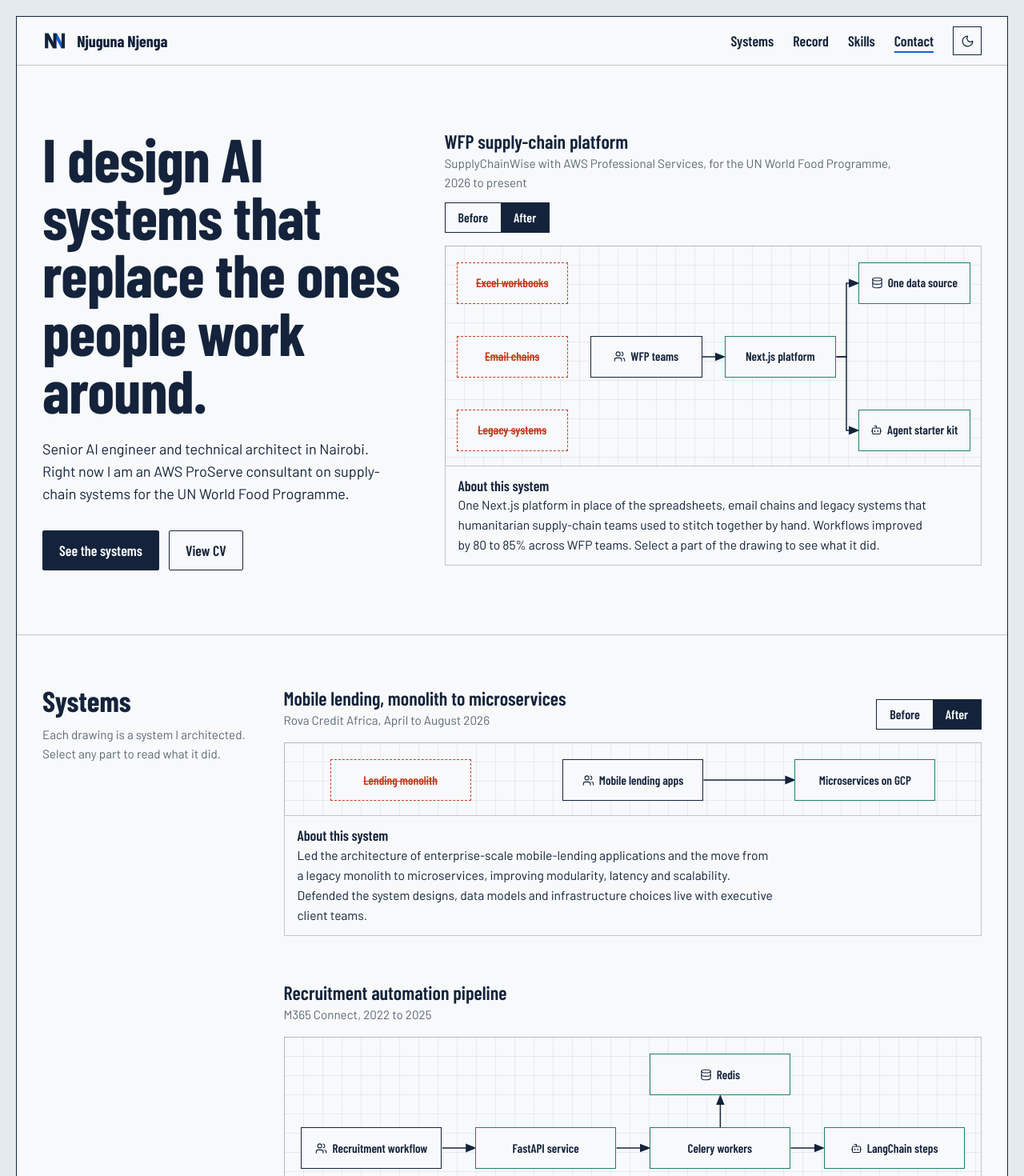
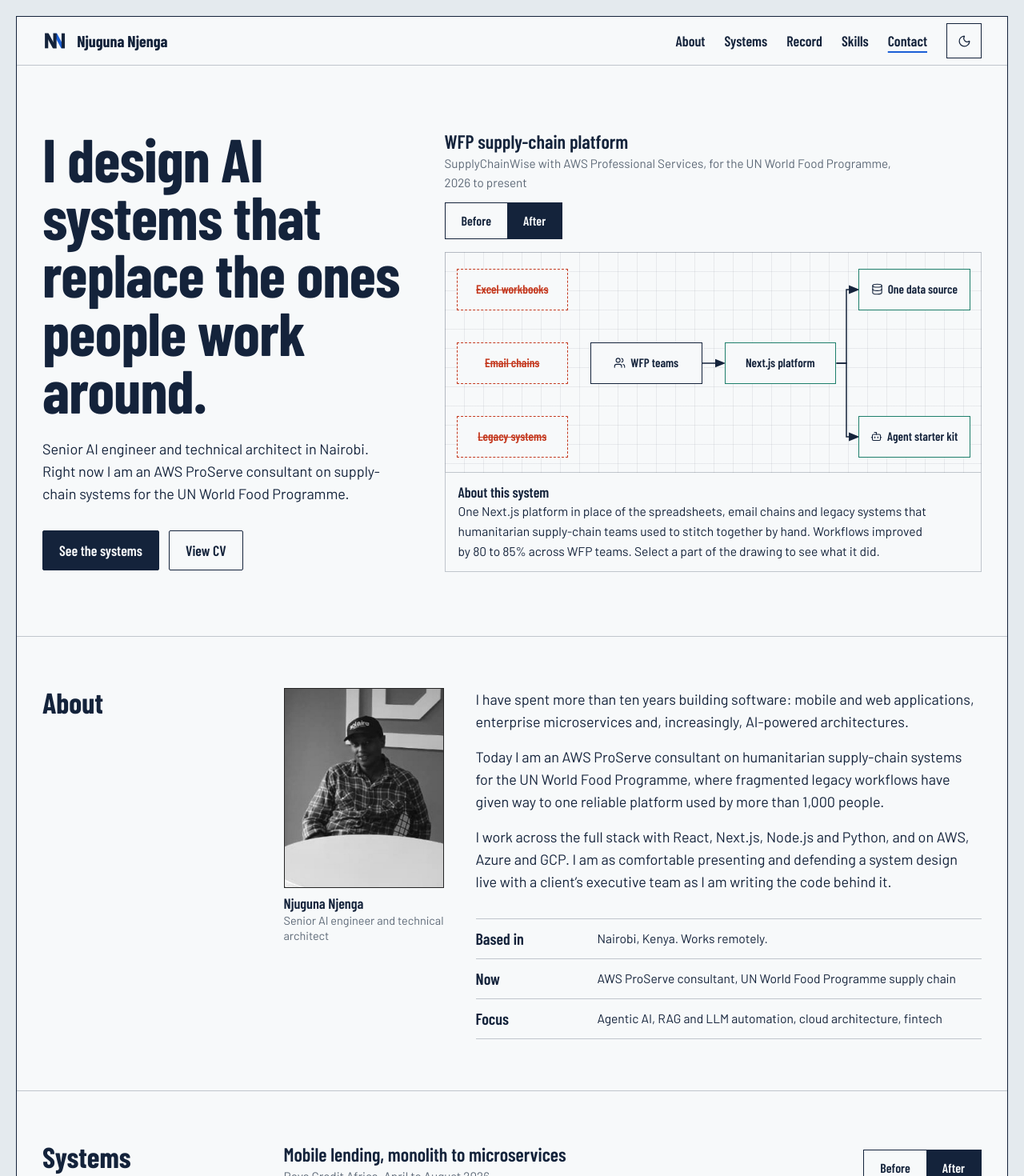
Before and after one commit to antoniodemax/njuguna-njenga, a React (Vite) app: page / in a window 1280 px wide. Shown: the top 1470 px of the page at 80% size. Built offline with nearby package versions, Linux system fonts and the light colour scheme.

Commit message:
Added About section with portrait and improved responsiveness

```diff
--- a/src/App.tsx
+++ b/src/App.tsx
@@ -1,3 +1,4 @@
+import { About } from './components/About'
 import { Hero } from './components/Hero'
 import { RecordTable } from './components/RecordTable'
 import { SheetHeader } from './components/SheetHeader'
@@ -14,6 +15,7 @@ function App() {
         <SheetHeader />
         <main>
           <Hero />
+          <About />
           <Systems />
           <SideBuilds />
           <RecordTable />
--- /dev/null
+++ b/src/components/About.tsx
@@ -0,0 +1,52 @@
+import { about } from '../content/about'
+import { profile } from '../content/profile'
+import { Section } from './Section'
+
+// The portrait is optional: drop a file named njuguna-njenga.(jpg|jpeg|png|webp)
+// into src/assets and it appears. Without one, the section is text only.
+const portraits = import.meta.glob<string>('../assets/njuguna-njenga.{jpg,jpeg,png,webp}', {
+  eager: true,
+  query: '?url',
+  import: 'default',
+})
+const portrait = Object.values(portraits)[0]
+
+export function About() {
+  return (
+    <Section id="about" title="About">
+      <div className={portrait ? 'grid items-start gap-x-10 gap-y-8 md:grid-cols-[12.5rem_1fr]' : undefined}>
+        {portrait && (
+          <figure className="m-0 w-40 md:w-auto">
+            <img
+              src={portrait}
+              alt={`Portrait of ${profile.name}`}
+              width={520}
+              height={650}
+              loading="lazy"
+              className="aspect-[4/5] w-full border border-ink object-cover brightness-110 grayscale"
+            />
+            <figcaption className="mt-2">
+              <span className="block font-display text-lg font-semibold leading-tight">{profile.name}</span>
+              <span className="block text-[0.9rem] leading-snug text-pencil">{profile.role}</span>
+            </figcaption>
+          </figure>
+        )}
+        <div>
+          <div className="grid max-w-[66ch] gap-4 text-lg">
+            {about.paragraphs.map((paragraph) => (
+              <p key={paragraph}>{paragraph}</p>
+            ))}
+          </div>
+          <dl className="mt-8 border-t border-rule">
+            {about.facts.map((fact) => (
+              <div key={fact.label} className="grid gap-x-6 gap-y-1 border-b border-rule py-3 sm:grid-cols-[8rem_1fr]">
+                <dt className="font-display text-xl font-semibold leading-tight">{fact.label}</dt>
+                <dd className="text-[0.975rem]">{fact.value}</dd>
+              </div>
+            ))}
+          </dl>
+        </div>
+      </div>
+    </Section>
+  )
+}
--- a/src/components/Hero.tsx
+++ b/src/components/Hero.tsx
@@ -7,9 +7,9 @@ export function Hero() {
     <section
       id="top"
       aria-labelledby="statement"
-      className="grid items-start gap-x-8 gap-y-10 px-5 py-12 sm:px-8 lg:grid-cols-12 lg:py-20"
+      className="grid items-start gap-x-8 gap-y-10 px-5 py-12 sm:px-8 xl:grid-cols-12 xl:py-20"
     >
-      <div className="lg:col-span-5">
+      <div className="xl:col-span-5">
         <h1
           id="statement"
           className="font-display text-[clamp(2.75rem,6.4vw,4.75rem)] font-bold leading-[0.95] tracking-[-0.01em]"
@@ -34,7 +34,7 @@ export function Hero() {
           </a>
         </div>
       </div>
-      <div className="min-w-0 lg:col-span-7">
+      <div className="min-w-0 xl:col-span-7">
         <SystemDiagram system={wfp} drawOnLoad headingLevel="h2" />
       </div>
     </section>
--- a/src/components/SheetHeader.tsx
+++ b/src/components/SheetHeader.tsx
@@ -5,6 +5,7 @@ import { useTheme } from '../hooks/useTheme'
 import { Logo } from './Logo'
 
 const links = [
+  { id: 'about', label: 'About', hideOnPhone: true },
   { id: 'systems', label: 'Systems' },
   { id: 'record', label: 'Record' },
   { id: 'skills', label: 'Skills' },
@@ -13,6 +14,7 @@ const links = [
 
 // Sections without their own nav link count towards the link before them.
 const groups: Record<string, string[]> = {
+  about: ['about'],
   systems: ['systems', 'side-builds'],
   record: ['record'],
   skills: ['skills', 'certifications'],
@@ -26,22 +28,22 @@ export function SheetHeader() {
   const toggleLabel = theme === 'dark' ? 'Switch to light sheet' : 'Switch to blueprint'
 
   return (
-    <header className="sticky top-0 z-20 flex items-center justify-between gap-x-3 border-b border-rule bg-sheet px-3 py-3 sm:gap-x-6 sm:px-8">
-      <a href="#top" className="flex shrink-0 items-center gap-3 font-display text-xl font-bold">
+    <header className="sticky top-0 z-20 flex items-center justify-between gap-x-2 border-b border-rule bg-sheet px-2 py-2 max-[339px]:flex-wrap sm:gap-x-6 sm:px-8">
+      <a href="#top" className="flex min-h-11 shrink-0 items-center gap-3 pl-1 font-display text-xl font-bold sm:pl-0">
         <Logo size={26} />
         <span className="max-sm:sr-only">{profile.name}</span>
       </a>
-      <div className="flex items-center gap-x-1.5 sm:gap-x-3">
+      <div className="flex items-center gap-x-1 sm:gap-x-3">
         <nav aria-label="Sections">
           <ul className="flex">
             {links.map((link) => {
               const current = active === link.id
               return (
-                <li key={link.id}>
+                <li key={link.id} className={'hideOnPhone' in link ? 'max-sm:hidden' : undefined}>
                   <a
                     href={`#${link.id}`}
                     aria-current={current ? 'location' : undefined}
-                    className={`block px-1.5 py-1 font-display text-base font-semibold underline-offset-[6px] sm:px-3 sm:text-lg ${
+                    className={`flex min-h-11 items-center px-1 font-display text-base font-semibold underline-offset-[6px] sm:px-3 sm:text-lg ${
                       current ? 'underline decoration-brand decoration-2' : 'decoration-1 hover:underline'
                     }`}
                   >
@@ -57,7 +59,7 @@ export function SheetHeader() {
           onClick={toggle}
           aria-label={toggleLabel}
           title={toggleLabel}
-          className="grid size-9 shrink-0 cursor-pointer place-items-center border border-ink transition-colors duration-200 hover:bg-ink hover:text-sheet"
+          className="grid size-11 shrink-0 cursor-pointer place-items-center border border-ink transition-colors duration-200 hover:bg-ink hover:text-sheet"
         >
           <Icon size={17} strokeWidth={1.75} aria-hidden="true" />
         </button>
--- a/src/components/SideBuilds.tsx
+++ b/src/components/SideBuilds.tsx
@@ -1,7 +1,7 @@
 import { sideBuilds } from '../content/projects'
 import { Section } from './Section'
 
-const linkClass = 'font-semibold underline underline-offset-4 decoration-1 hover:decoration-2'
+const linkClass = 'inline-flex min-h-11 items-center font-semibold underline underline-offset-4 decoration-1 hover:decoration-2'
 
 export function SideBuilds() {
   return (
@@ -12,7 +12,7 @@ export function SideBuilds() {
             <h3 className="font-display text-2xl font-semibold leading-tight">{build.name}</h3>
             <p className="mt-1 max-w-[46ch]">{build.line}</p>
             {build.stack && <p className="mt-2 text-[0.95rem] text-pencil">{build.stack}</p>}
-            <p className="mt-4 flex flex-wrap gap-x-5 gap-y-1">
+            <p className="mt-2 flex flex-wrap gap-x-6">
               <a href={build.demo} target="_blank" rel="noreferrer" className={linkClass}>
                 Open the live demo<span className="sr-only"> of {build.name}</span>
               </a>
--- a/src/components/SystemDiagram.tsx
+++ b/src/components/SystemDiagram.tsx
@@ -87,10 +87,12 @@ export function SystemDiagram({ system, drawOnLoad = false, headingLevel = 'h3'
   const tall = width > 0 && width < 560
   const cols = tall ? system.rows : system.cols
   const rows = tall ? system.cols : system.rows
-  const cellHeight = tall ? 96 : 92
-  const height = rows * cellHeight
   const cellWidth = width / cols
   const nodeWidth = Math.max(0, Math.min(176, cellWidth - (tall ? 12 : 28)))
+  // Very narrow boxes wrap their label onto three lines, so they get more height.
+  const nodeHeight = nodeWidth < 84 ? 68 : NODE_HEIGHT
+  const cellHeight = (tall ? 44 : 40) + nodeHeight
+  const height = rows * cellHeight
 
   const place = (node: SystemNode): Point => ({
     x: ((tall ? node.row : node.col) + 0.5) * cellWidth,
@@ -128,7 +130,7 @@ export function SystemDiagram({ system, drawOnLoad = false, headingLevel = 'h3'
                 type="button"
                 aria-pressed={state === option}
                 onClick={() => switchTo(option)}
-                className={`cursor-pointer px-4 py-1.5 font-display text-base font-semibold transition-colors duration-200 ${
+                className={`min-h-11 cursor-pointer px-5 font-display text-base font-semibold transition-colors duration-200 ${
                   state === option ? 'bg-ink text-sheet' : 'bg-transparent text-ink hover:bg-ink/10'
                 }`}
               >
@@ -169,7 +171,7 @@ export function SystemDiagram({ system, drawOnLoad = false, headingLevel = 'h3'
                 return (
                   <motion.path
                     key={`${state}-${edge.from}-${edge.to}-${tall}`}
-                    d={connector(place(from), place(to), nodeWidth, NODE_HEIGHT, tall)}
+                    d={connector(place(from), place(to), nodeWidth, nodeHeight, tall)}
                     fill="none"
                     stroke={lineColor}
                     strokeWidth={1.5}
@@ -201,9 +203,9 @@ export function SystemDiagram({ system, drawOnLoad = false, headingLevel = 'h3'
                   className={nodeClasses(node, state, isSelected)}
                   style={{
                     left: x - nodeWidth / 2,
-                    top: y - NODE_HEIGHT / 2,
+                    top: y - nodeHeight / 2,
                     width: nodeWidth,
-                    height: NODE_HEIGHT,
+                    height: nodeHeight,
                   }}
                 >
                   {Icon && nodeWidth > 120 && <Icon size={15} strokeWidth={1.75} aria-hidden="true" className="shrink-0" />}
--- a/src/components/TitleBlock.tsx
+++ b/src/components/TitleBlock.tsx
@@ -1,10 +1,10 @@
 import { profile } from '../content/profile'
 import { Logo } from './Logo'
 
-const cell = 'border-b border-r border-rule px-5 py-4 sm:px-6'
+const cell = 'border-b border-r border-rule px-5 py-3 sm:px-6'
 const label = 'block text-[0.9rem] text-pencil'
 const value = 'block font-display text-xl font-semibold leading-tight'
-const link = `${value} underline underline-offset-4 decoration-1 hover:decoration-2 break-words`
+const link = `${value} flex min-h-11 items-center underline underline-offset-4 decoration-1 hover:decoration-2 [overflow-wrap:anywhere]`
 
 /** The drawing's title block doubles as the contact section. */
 export function TitleBlock() {
--- /dev/null
+++ b/src/content/about.ts
@@ -0,0 +1,13 @@
+// Drafted from the CV. Njuguna: correct anything that is off.
+export const about = {
+  paragraphs: [
+    'I have spent more than ten years building software: mobile and web applications, enterprise microservices and, increasingly, AI-powered architectures.',
+    'Today I am an AWS ProServe consultant on humanitarian supply-chain systems for the UN World Food Programme, where fragmented legacy workflows have given way to one reliable platform used by more than 1,000 people.',
+    'I work across the full stack with React, Next.js, Node.js and Python, and on AWS, Azure and GCP. I am as comfortable presenting and defending a system design live with a client’s executive team as I am writing the code behind it.',
+  ],
+  facts: [
+    { label: 'Based in', value: 'Nairobi, Kenya. Works remotely.' },
+    { label: 'Now', value: 'AWS ProServe consultant, UN World Food Programme supply chain' },
+    { label: 'Focus', value: 'Agentic AI, RAG and LLM automation, cloud architecture, fintech' },
+  ],
+} as const
```
Also changed, not shown: src/assets/njuguna-njenga.jpg (added), 1 other file (tests, documents, lock files or other folders).
